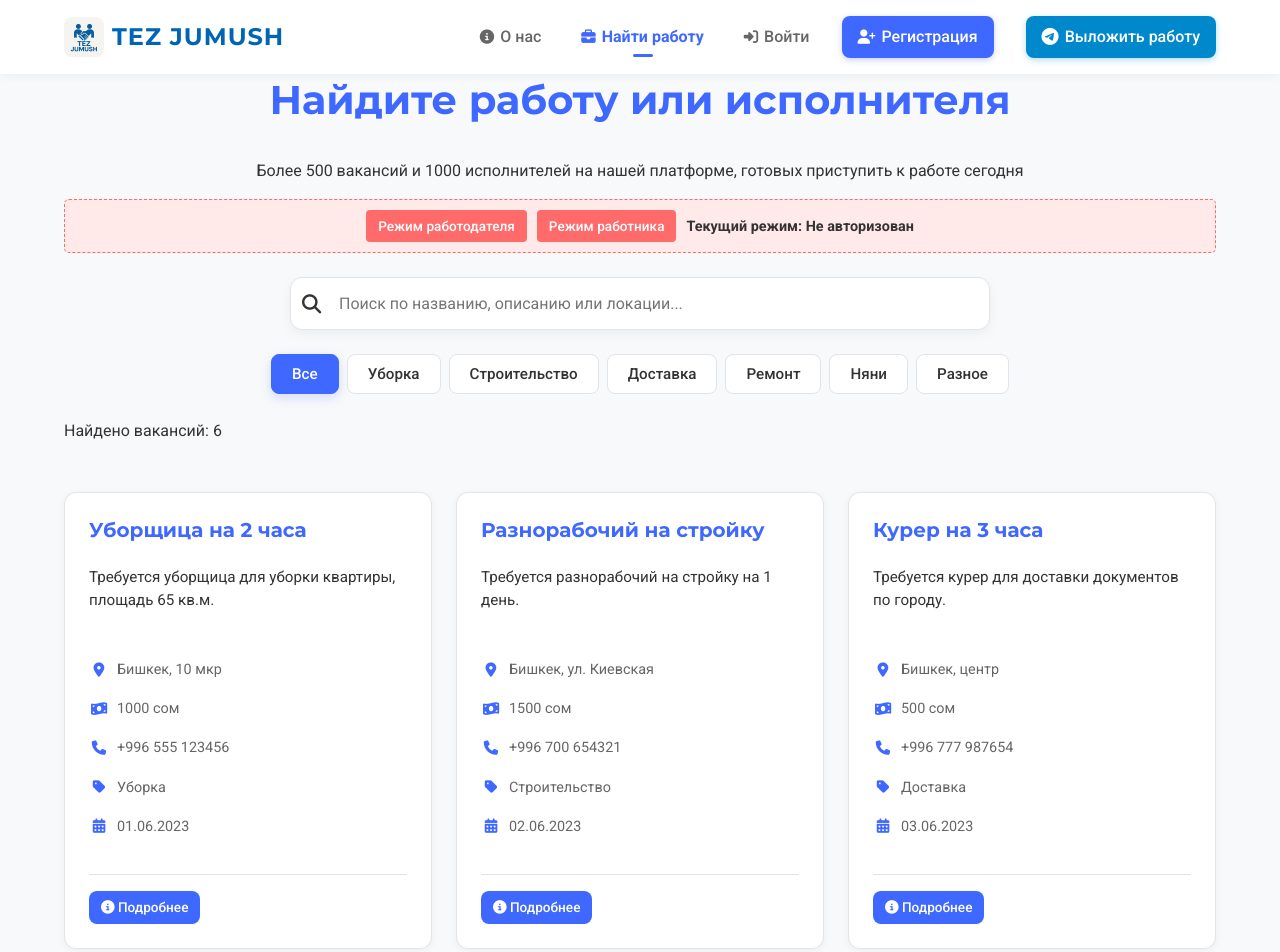
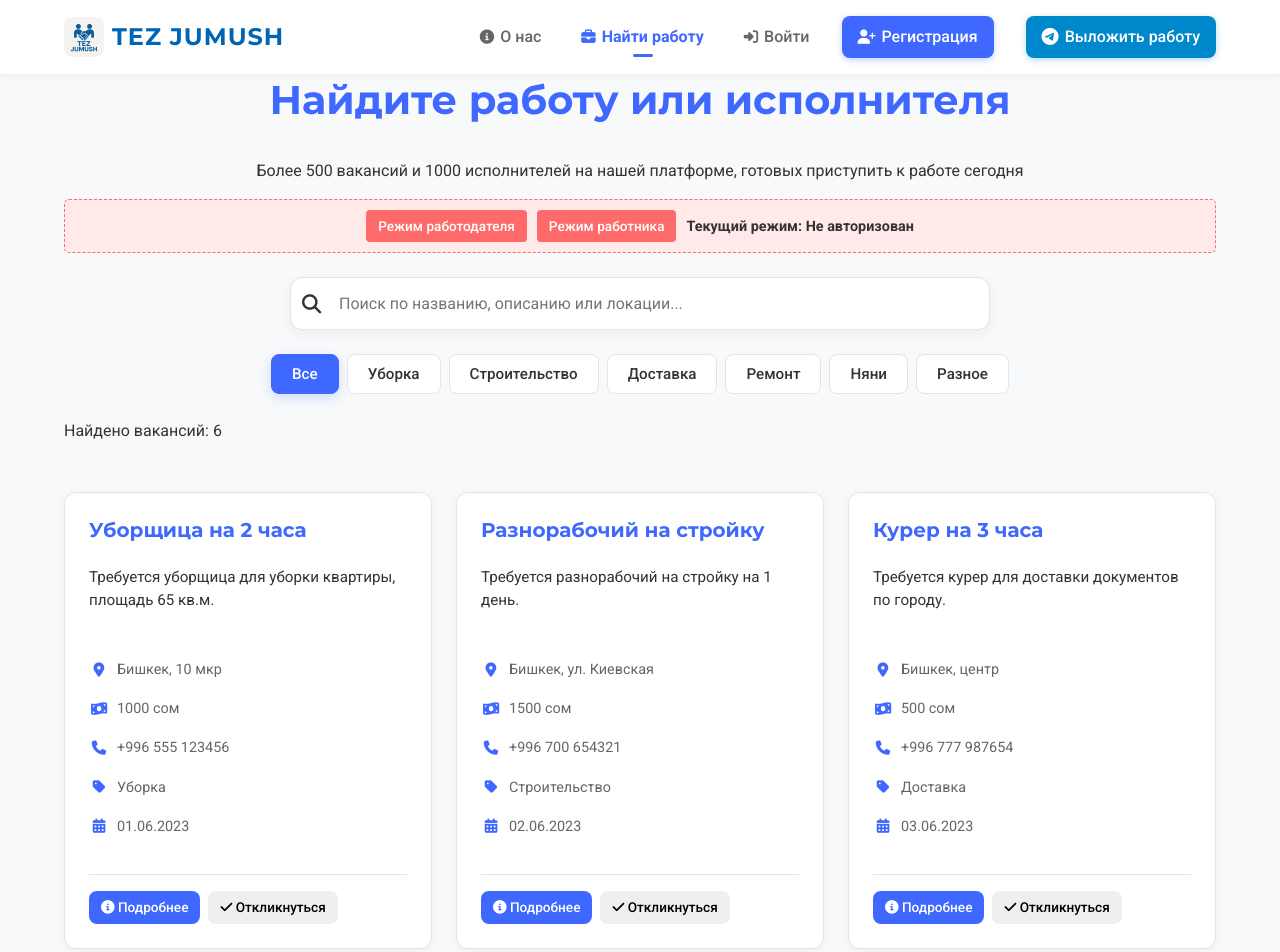
Before and after one commit to boynextdoor6666/Test, a Vue app: page /jobs in a window 1280 px wide. Shown: the top 952 px of the page. Built offline with nearby package versions, Linux system fonts and the light colour scheme.

Commit message:
edit jobs

```diff
--- a/src/components/JobCard.vue
+++ b/src/components/JobCard.vue
@@ -1,5 +1,5 @@
 <script setup lang="ts">
-import { computed } from 'vue'
+import { computed, onMounted } from 'vue'
 
 interface Job {
   id: number
@@ -22,6 +22,12 @@ const props = defineProps<{
 // Определяем события для родительского компонента
 const emit = defineEmits(['edit', 'delete', 'apply'])
 
+// Логирование для отладки
+onMounted(() => {
+  console.log('JobCard isEmployer:', props.isEmployer)
+  console.log('JobCard job:', props.job)
+})
+
 // Форматирование статуса
 function formatStatus(status: string): string {
   const statusMap: Record<string, string> = {
@@ -34,10 +40,12 @@ function formatStatus(status: string): string {
 
 // Обработчики событий
 function handleEdit() {
+  console.log('Edit button clicked for job:', props.job.id)
   emit('edit', props.job)
 }
 
 function handleDelete() {
+  console.log('Delete button clicked for job:', props.job.id)
   if (confirm('Вы уверены, что хотите удалить эту вакансию?')) {
     emit('delete', props.job.id)
   }
@@ -101,7 +109,7 @@ function formatDate(dateString: string): string {
           <i class="fas fa-info-circle"></i> Подробнее
         </router-link>
 
-        <template v-if="isEmployer && job.status === 'new'">
+        <template v-if="isEmployer">
           <button @click="handleEdit" class="btn btn-sm btn-outline">
             <i class="fas fa-edit"></i> Изменить
           </button>
@@ -111,7 +119,7 @@ function formatDate(dateString: string): string {
         </template>
 
         <button
-          v-if="!isEmployer && job.status === 'new'"
+          v-if="!isEmployer && !job.status"
           @click="handleApply"
           class="btn btn-sm btn-success"
         >
--- a/src/views/JobsView.vue
+++ b/src/views/JobsView.vue
@@ -2,11 +2,63 @@
 import { ref, onMounted, computed } from 'vue'
 import JobCard from '@/components/JobCard.vue'
 
+// Определение интерфейса Job для типизации
+interface Job {
+  id: number
+  title: string
+  description: string
+  salary: string
+  location: string
+  phone: string
+  date: string
+  category: string
+  applications?: Application[]
+}
+
+interface Application {
+  applicantId: number
+  applicantName: string
+  appliedAt: string
+  status: string
+}
+
+interface User {
+  fullName?: string
+  name?: string
+  phone?: string
+  email?: string
+  skills?: string[]
+  experience?: string
+  userType?: string
+}
+
+interface JobFormErrors {
+  title: string
+  description: string
+  salary: string
+  location: string
+  phone: string
+  category: string
+  [key: string]: string // Индексированный тип для динамического доступа
+}
+
+interface JobForm {
+  id: number | null
+  title: string
+  description: string
+  salary: string
+  location: string
+  phone: string
+  category: string
+  date: string
+  [key: string]: string | number | null // Индексированный тип для динамического доступа
+}
+
 // Sample job data (in a real app, this would come from an API)
-const jobs = ref([])
+const jobs = ref<Job[]>([])
 
 // Загружать тестовые вакансии только если в localStorage ничего нет
-const defaultJobs = [
+const defaultJobs: Job[] = [
   {
     id: 1,
     title: 'Уборщица на 2 часа',
@@ -81,8 +133,9 @@ const userType = ref('')
 // Состояние для модального окна добавления вакансии
 const showAddJobModal = ref(false)
 const showEditJobModal = ref(false)
-const currentJobId = ref(null)
-const newJob = ref({
+const currentJobId = ref<number | null>(null)
+const newJob = ref<JobForm>({
+  id: null,
   title: '',
   description: '',
   salary: '',
@@ -91,7 +144,7 @@ const newJob = ref({
   category: 'Разное',
   date: new Date().toISOString().split('T')[0], // Текущая дата
 })
-const editJob = ref({
+const editJob = ref<JobForm>({
   // Для редактирования состояния модального окна
   id: null,
   title: '',
@@ -102,7 +155,7 @@ const editJob = ref({
   category: 'Разное',
   date: '',
 })
-const addJobErrors = ref({
+const addJobErrors = ref<JobFormErrors>({
   title: '',
   description: '',
   salary: '',
@@ -110,7 +163,7 @@ const addJobErrors = ref({
   phone: '',
   category: '',
 })
-const editJobErrors = ref({
+const editJobErrors = ref<JobFormErrors>({
   title: '',
   description: '',
   salary: '',
@@ -190,11 +243,33 @@ const filteredJobs = computed(() => {
 function setEmployerMode() {
   isLoggedIn.value = true
   userType.value = 'employer'
+
+  // Сохраним режим в localStorage для тестирования
+  const testUser = {
+    userType: 'employer',
+    name: 'Test Employer',
+  }
+  localStorage.setItem('user', JSON.stringify(testUser))
+
+  console.log('Режим работодателя активирован')
+  // Перезагрузим страницу, чтобы применить изменения
+  window.location.reload()
 }
 
 function setWorkerMode() {
   isLoggedIn.value = true
   userType.value = 'worker'
+
+  // Сохраним режим в localStorage для тестирования
+  const testUser = {
+    userType: 'worker',
+    name: 'Test Worker',
+  }
+  localStorage.setItem('user', JSON.stringify(testUser))
+
+  console.log('Режим работника активирован')
+  // Перезагрузим страницу, чтобы применить изменения
+  window.location.reload()
 }
 
 function setCategory(category: string) {
@@ -268,7 +343,7 @@ const handleAddJob = () => {
   if (!valid) return
 
   // Добавление вакансии
-  const job = {
+  const job: Job = {
     id: Date.now(),
     title: newJob.value.title,
     description: newJob.value.description,
@@ -292,7 +367,9 @@ const handleAddJob = () => {
 }
 
 // Функция для модального окна редактирования вакансии
-const openEditJobModal = (job) => {
+const openEditJobModal = (job: Job) => {
+  console.log('openEditJobModal вызван с job:', job)
+
   showAddJobModal.value = false // Закрываем модальное окно добавления, если оно открыто
   showEditJobModal.value = true
 
@@ -300,9 +377,14 @@ const openEditJobModal = (job) => {
   Object.keys(editJobErrors.value).forEach((key) => (editJobErrors.value[key] = ''))
 
   // Копирование данных редактируемой вакансии
-  editJob.value = { ...job }
+  // Исключаем applications из копирования, т.к. этого поля нет в JobForm
+  const { applications, ...jobData } = job
+  editJob.value = { ...jobData }
 
   currentJobId.value = job.id
+
+  console.log('editJob.value после заполнения:', editJob.value)
+  console.log('currentJobId.value после заполнения:', currentJobId.value)
 }
 
 const closeEditJobModal = () => {
@@ -345,7 +427,17 @@ const handleEditJob = () => {
   // Обновление вакансии в массиве
   const index = jobs.value.findIndex((job) => job.id === currentJobId.value)
   if (index !== -1) {
-    jobs.value[index] = { ...editJob.value }
+    // Получаем applications из текущей вакансии, если оно есть
+    const applications = jobs.value[index].applications || []
+
+    // Создаем новый объект Job из editJob
+    const updatedJob: Job = {
+      ...(editJob.value as JobForm),
+      id: currentJobId.value as number, // Приведение типа
+      applications,
+    }
+
+    jobs.value[index] = updatedJob
     localStorage.setItem('jobs', JSON.stringify(jobs.value))
     showEditJobModal.value = false
     currentJobId.value = null
@@ -353,16 +445,21 @@ const handleEditJob = () => {
 }
 
 // Функция для удаления вакансии
-const handleDeleteJob = (jobId) => {
+const handleDeleteJob = (jobId: number) => {
+  console.log('handleDeleteJob вызван с jobId:', jobId)
+
   const index = jobs.value.findIndex((job) => job.id === jobId)
+  console.log('Найден индекс для удаления:', index)
+
   if (index !== -1) {
     jobs.value.splice(index, 1)
     localStorage.setItem('jobs', JSON.stringify(jobs.value))
+    console.log('Вакансия удалена. Новое количество вакансий:', jobs.value.length)
   }
 }
 
 // Обработчик отклика на вакансию
-const handleApply = (job) => {
+const handleApply = (job: Job) => {
   if (!isLoggedIn.value) {
     alert('Для отклика на вакансию необходимо авторизоваться')
     return
@@ -375,12 +472,12 @@ const handleApply = (job) => {
 
   // Проверяем, не откликнулся ли уже пользователь на эту вакансию
   const myJobsData = localStorage.getItem('myJobs')
-  let myJobs = []
+  let myJobs: any[] = []
 
   if (myJobsData) {
     try {
       myJobs = JSON.parse(myJobsData)
-      const alreadyApplied = myJobs.some((myJob) => myJob.id === job.id)
+      const alreadyApplied = myJobs.some((myJob: any) => myJob.id === job.id)
 
       if (alreadyApplied) {
         alert(`Вы уже откликнулись на вакансию "${job.title}"`)
@@ -393,7 +490,7 @@ const handleApply = (job) => {
 
   // Получаем данные пользователя
   const userData = localStorage.getItem('user')
-  let user = {}
+  let user: User = {}
 
   if (userData) {
     try {
```
